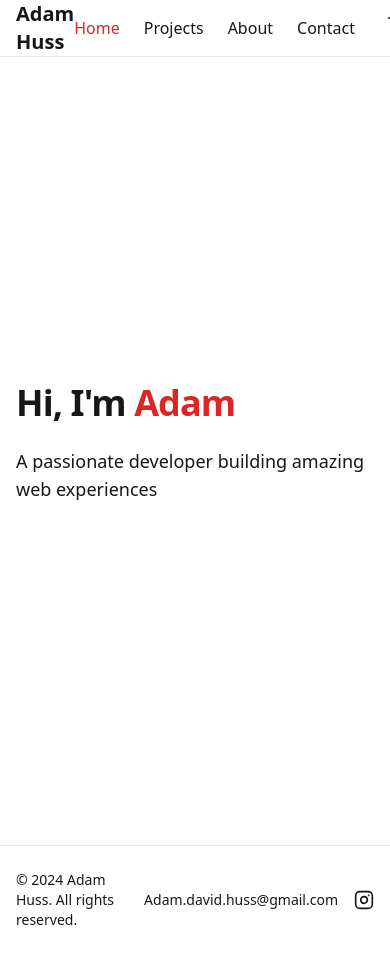
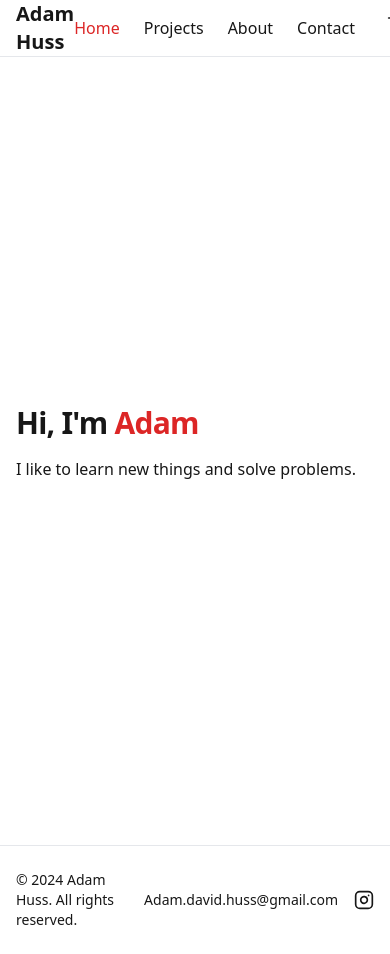
Before and after one commit to AHuss13/Personal_Website, a Next.js app: page / in a window 390 px wide. Shown: the top 954 px of the page. Built offline with nearby package versions, Linux system fonts and the light colour scheme.

Commit message:
Updated hero.tsx to remove comments and filler description. Added slight responsiveness to hero.tsx

```diff
--- a/components/sections/hero.tsx
+++ b/components/sections/hero.tsx
@@ -4,33 +4,19 @@ import { motion } from "framer-motion";
 
 export function Hero() {
   return (
-    <section className="container flex min-h-[calc(100vh-3.5rem)] max-w-screen-2xl items-center">
-      <div className="relative">
+    <section className="container flex min-h-[calc(100vh-3.5rem)] max-w-screen-2xl items-center px-4 sm:px-6">
+      <div className="relative w-full">
         <motion.div
           initial={{ opacity: 0, y: 20 }}
           animate={{ opacity: 1, y: 0 }}
           transition={{ duration: 0.5 }}
         >
-          <h1 className="text-4xl font-bold tracking-tight sm:text-6xl">
+          <h1 className="text-3xl sm:text-4xl md:text-5xl lg:text-6xl font-bold tracking-tight">
             Hi, I&apos;m <span className="text-primary">Adam</span>
           </h1>
-          <p className="mt-6 text-lg text-foreground/80 sm:text-xl">
-            A passionate developer building amazing web experiences
+          <p className="mt-4 sm:mt-6 text-base sm:text-lg md:text-xl text-foreground/80">
+            I like to learn new things and solve problems.
           </p>
-          {/* <div className="mt-8 flex gap-4">
-            <a
-              href="#contact"
-              className="inline-flex items-center justify-center rounded-md bg-primary px-6 py-3 text-sm font-medium text-primary-foreground transition-colors hover:bg-primary/90"
-            >
-              Contact Me
-            </a>
-            <a
-              href="#projects"
-              className="inline-flex items-center justify-center rounded-md border border-border px-6 py-3 text-sm font-medium transition-colors hover:bg-foreground/5"
-            >
-              View Projects
-            </a>
-          </div> */}
         </motion.div>
         <div className="mt-4"></div>
       </div>
```
